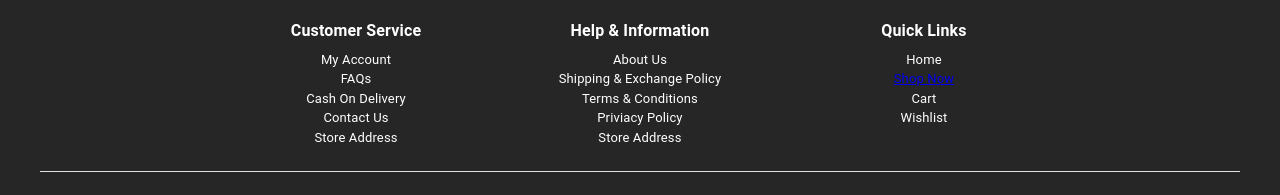
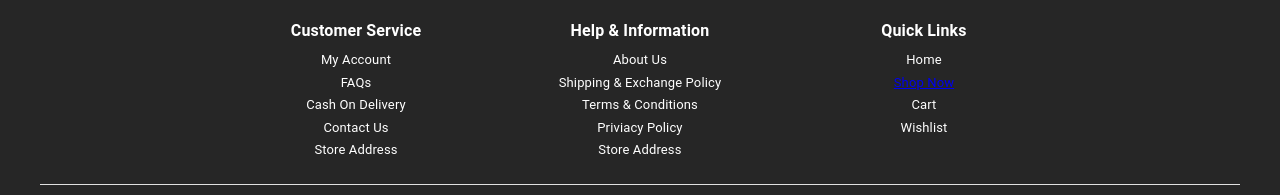
Before and after one commit to alee-anwar/Nakamura-Super-Store, a React (Create React App) app in the folder shop/: page /home in a window 1280 px wide. Shown: the part 2001-2196 px from the top of the page. Built offline with nearby package versions, Linux system fonts and the light colour scheme.

Commit message:
Update Footer.js

```diff
--- a/shop/src/components/Footer.js
+++ b/shop/src/components/Footer.js
@@ -23,7 +23,7 @@ const Footer = () => {
               <Typography variant="body1" sx={{ fontWeight: "bold" }} pb={1}>
                 Customer Service
               </Typography>
-              <Stack spacing={0.1}>
+              <Stack spacing={0.5}>
                 <Typography variant="body2" sx={{ fontSize: 13 }}>
                   My Account
                 </Typography>
@@ -47,7 +47,7 @@ const Footer = () => {
               <Typography variant="body1" sx={{ fontWeight: "bold" }} pb={1}>
                 Help & Information
               </Typography>
-              <Stack spacing={0.1}>
+              <Stack spacing={0.5}>
                 <Typography variant="body2" sx={{ fontSize: 13 }}>
                   About Us
                 </Typography>
@@ -71,7 +71,7 @@ const Footer = () => {
               <Typography variant="body1" sx={{ fontWeight: "bold" }} pb={1}>
                 Quick Links
               </Typography>
-              <Stack spacing={0.1}>
+              <Stack spacing={0.5}>
                 <Typography variant="body2" sx={{ fontSize: 13 }}>
                   Home
                 </Typography>
@@ -92,8 +92,8 @@ const Footer = () => {
         </Grid>
       </Container>
       <Divider sx={{ bgcolor: '#fff' }} flexItem/>
-      <Grid container pt={3}>
-        <Grid item md={6} sm={12}  xs={12}>
+      <Grid container pt={3} >
+        <Grid item md={6} sm={6}  xs={12}>
           <Box
             component="img"
             sx={{ height: 72, justifyContent: "center", alignItems: "center" }}
@@ -101,7 +101,7 @@ const Footer = () => {
             src={Logo}
           />
         </Grid>
-        <Grid item md={6} sm={12}  xs={12}>
+        <Grid item md={6} sm={6}  xs={12}>
           <Stack height='100%' alignItems='center' color="#fff" direction="row-reverse" spacing={1} pt={1}>
             <PinterestIcon />
             <InstagramIcon />
```
